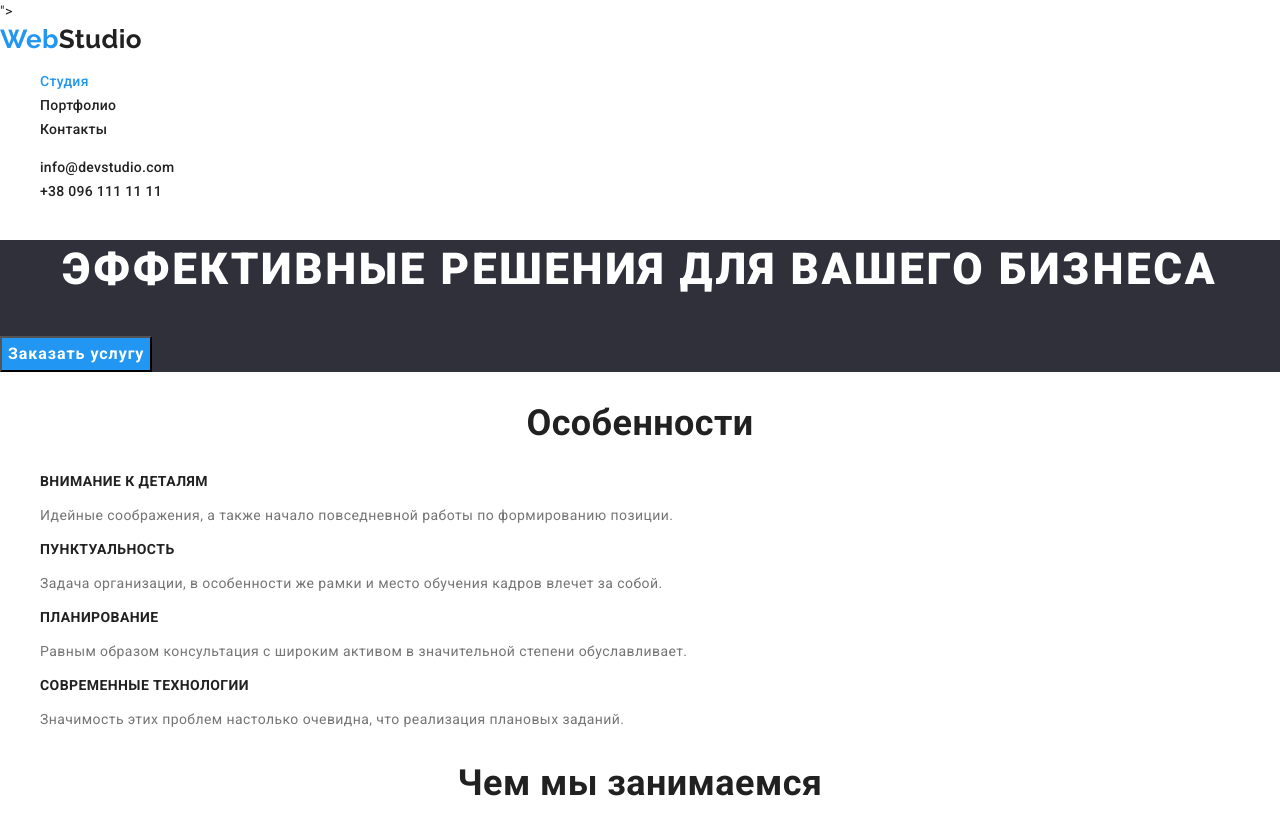
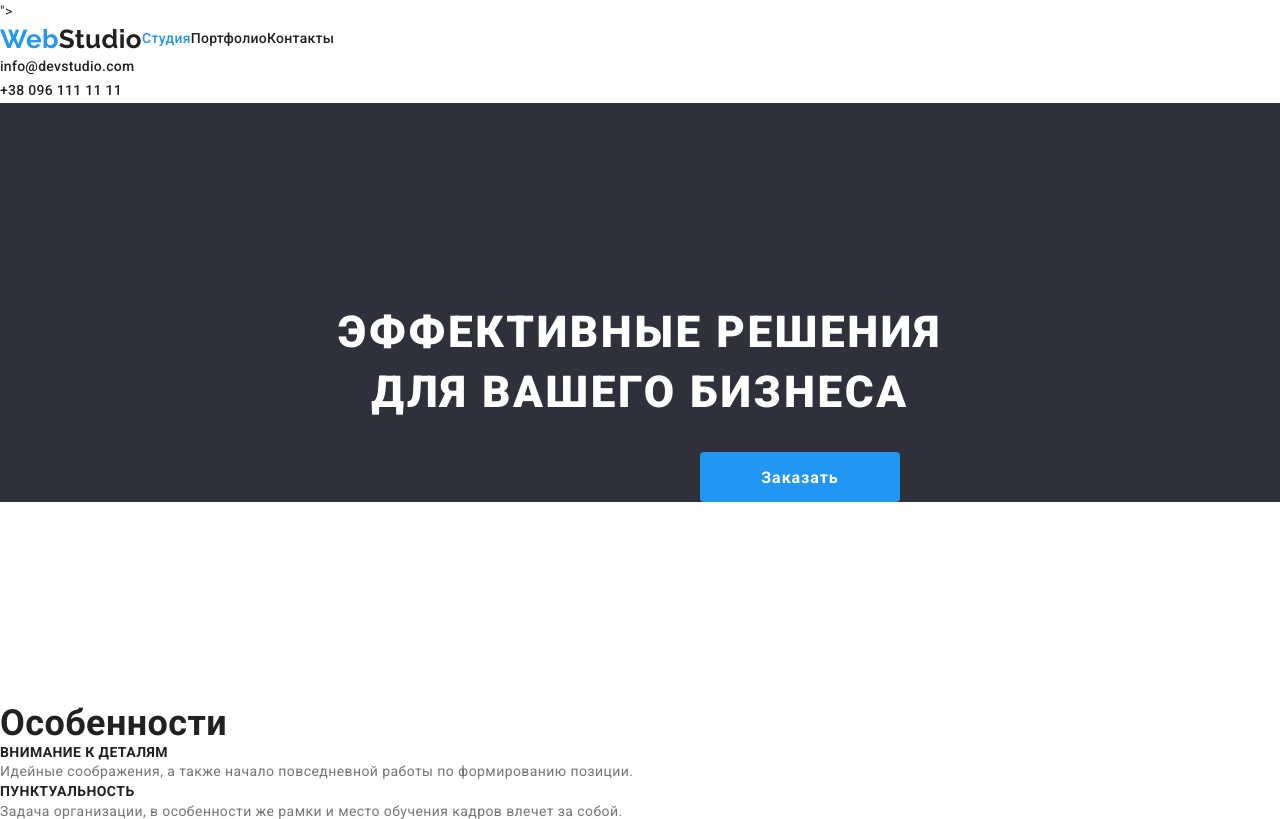
Before and after one commit to IraTereshchenko/goit-markup-hm-03, a plain HTML site: page index.html in a window 1280 px wide. Shown: the top 819 px of the page. Drawn offline with nearby package versions, Linux system fonts and the light colour scheme.

Commit message:
Update styles.css
скидування p,h,img

```diff
--- a/css/styles.css
+++ b/css/styles.css
@@ -12,6 +12,34 @@
   --logo-secondary-color: ##000000;
   --background-project-color: #eeeeee;
 }
+h1,
+h2,
+h3,
+h4,
+h5,
+h6,
+p {
+  margin-top: 0;
+  margin-bottom: 0;
+}
+
+ul,
+ol {
+  margin-top: 0;
+  margin-bottom: 0;
+  padding-left: 0;
+}
+
+img {
+  display: block;
+}
+
+.list {
+  list-style: none;
+}
+.link {
+  text-decoration: none;
+}
 
 body {
   color: var(--main-color);
@@ -23,18 +51,33 @@ body {
 }
 
 /* ============= COMPONENTS ============= */
-.list {
-  list-style: none;
+.container {
+  width: 1200px;
+  padding-left: 15px;
+  padding-right: 15px;
+  margin: 0 auto;
+  background-color: teal;
 }
-
 /*========== END COMPONENTS ============= */
 
 /*========== Header ========== */
 .header {
   background-color: var(--primary-white);
 }
-
+.header-container {
+  display: flex;
+  align-items: center;
+}
+.navigation {
+  display: flex;
+  align-items: center;
+}
+.menu {
+  display: flex;
+  align-items: center;
+}
 .logo-link {
+  margin: ;
   font-family: var(--secondary-font);
   font-style: normal;
   font-weight: 700;
@@ -83,23 +126,35 @@ body {
 /*========== Hero ========== */
 .hero {
   background-color: var(--background-footer-hero);
+  text-align: center;
 }
 .main-title {
+  margin: 0 auto 30px;
+  padding-top: 200px;
+  padding-left: 452;
+  padding-right: 452;
+  width: 696px;
   font-weight: 900;
   font-size: 44px;
   line-height: 1.36;
-  text-align: center;
+  /*text-align: center;*/
   letter-spacing: 0.06em;
   text-transform: uppercase;
   color: var(--primary-white);
 }
 .modal-btn {
+  margin: 30px 700px 200px;
+  padding: 10px 32px;
+  border: 1px solid transparent;
+  border-radius: 4px;
+  min-width: 200px;
+  height: 50px;
   font-weight: 700;
   font-size: 16px;
   line-height: 1.87;
   display: flex;
-  align-items: center;
-  text-align: center;
+  /*align-items: center;*/
+  /*text-align: center;*/
   letter-spacing: 0.06em;
   color: var(--primary-white);
   background-color: var(--accent-color);
@@ -117,7 +172,6 @@ body {
   font-weight: 700;
   font-size: 36px;
   line-height: 1.17;
-  text-align: center;
 }
 
 .about-title {
@@ -146,7 +200,13 @@ body {
 .team {
   color: var(--main-color);
   background-color: var(--background-color);
+  padding-top: 94px;
+  padding-bottom: 94px;
 }
+.team-list {
+  display: flex;
+}
+
 .team-title {
   font-weight: 700;
   font-size: 36px;
```
